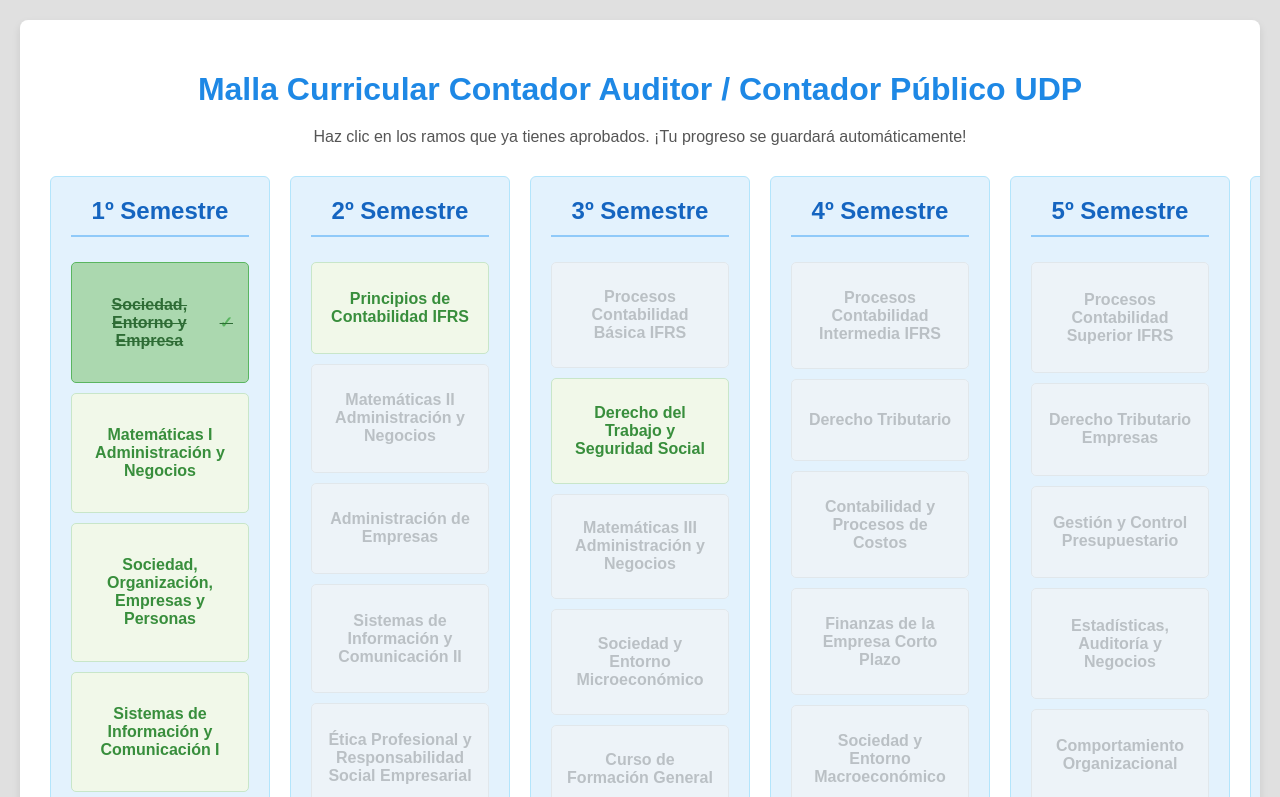
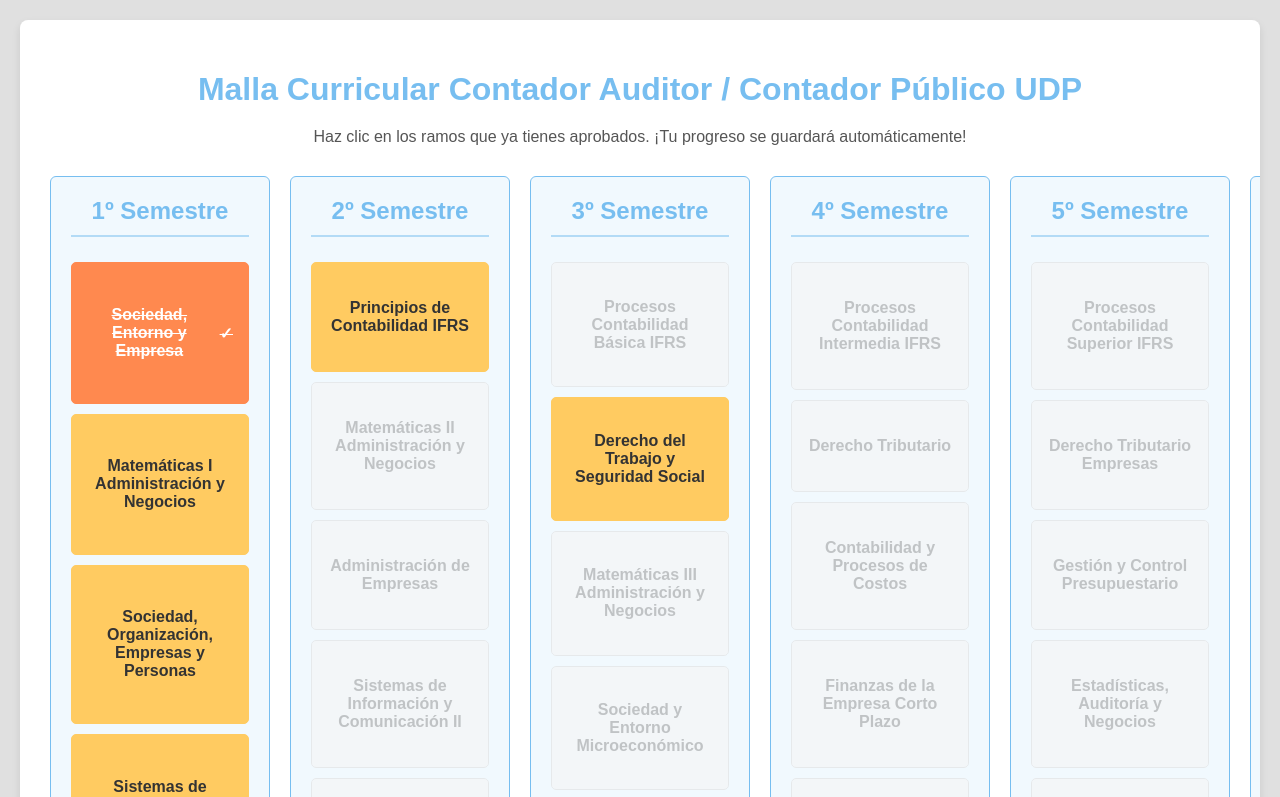
Before and after one commit to HectorSSJGOD/Malla-Interactiva2, a plain HTML site: page index.html in a window 1280 px wide. Both pictures are taken after a click on the element "Sociedad, Entorno y Empresa". Shown: the top 797 px of the page. Drawn offline with Linux system fonts and the light colour scheme.

Commit message:
Update style.css

```diff
--- a/style.css
+++ b/style.css
@@ -2,7 +2,7 @@
     font-family: Arial, sans-serif;
     margin: 0;
     padding: 20px;
-    background-color: #e0e0e0; /* Gris claro cálido como fondo general */
+    background-color: #e0e0e0; /* Fondo general similar al anterior */
     color: #333;
     display: flex;
     justify-content: center;
@@ -15,115 +15,116 @@
     padding: 30px;
     border-radius: 8px;
     box-shadow: 0 4px 8px rgba(0, 0, 0, 0.1);
-    max-width: 100%; /* Ajustamos el max-width para permitir la expansión horizontal */
+    max-width: 100%;
     width: 100%;
     box-sizing: border-box;
-    overflow-x: auto; /* Permite scroll horizontal si la malla es muy ancha */
+    overflow-x: auto; /* Permite scroll horizontal */
     white-space: nowrap; /* Evita que los semestres se rompan a la siguiente línea */
 }
 
-h1, h2 {
-    color: #1e88e5; /* Azul más vivo pero no fosforescente */
+h1, p {
+    color: #77BEF0; /* Azul Claro Vibrante para títulos principales */
     text-align: center;
     margin-bottom: 20px;
+    white-space: normal;
 }
 
 p {
-    text-align: center;
     margin-bottom: 30px;
-    color: #555; /* Gris un poco más oscuro para el texto general */
+    color: #555;
 }
 
 /* Estilos para el contenedor de la malla horizontal */
 .malla-grid-container {
     display: grid;
-    /* Define 10 columnas, una para cada semestre. Cada columna tendrá el tamaño de su contenido (min-content) o un mínimo de 250px. */
     grid-template-columns: repeat(10, minmax(220px, 1fr));
-    gap: 20px; /* Espacio entre los semestres */
-    padding-bottom: 20px; /* Espacio debajo de la malla si hay scroll */
-    min-width: fit-content; /* Asegura que el contenedor de la malla sea tan ancho como sus columnas */
+    gap: 20px;
+    padding-bottom: 20px;
+    min-width: fit-content;
+    align-items: start;
+    scroll-behavior: smooth; /* Para el desplazamiento suave */
 }
 
 .semester {
-    /* Eliminamos float y display:inline-block si los hubo antes. Grid gestiona el layout */
-    margin-bottom: 0; /* No necesitamos margen inferior entre semestres */
+    margin-bottom: 0;
     padding: 20px;
-    border: 1px solid #b3e5fc; /* Borde azul claro */
+    border: 1px solid #77BEF0; /* Borde con Azul Claro Vibrante */
     border-radius: 6px;
-    background-color: #e3f2fd; /* Fondo azul muy claro para los semestres */
-    display: flex; /* Usamos flexbox para organizar los ramos verticalmente dentro de cada semestre */
-    flex-direction: column; /* Apila los ramos verticalmente */
-    align-items: stretch; /* Estira los ramos para que tengan el mismo ancho */
-    flex-shrink: 0; /* Evita que los semestres se encojan en pantallas pequeñas */
+    background-color: rgba(119, 190, 240, 0.1); /* Fondo muy suave del azul vibrante */
+    display: flex;
+    flex-direction: column;
+    flex-shrink: 0;
+    height: 100%;
 }
 
 .semester h2 {
-    color: #1565c0; /* Azul más oscuro para el título del semestre */
+    color: #77BEF0; /* Azul Claro Vibrante para el título del semestre */
     margin-top: 0;
     margin-bottom: 25px;
-    border-bottom: 2px solid #90caf9;
+    border-bottom: 2px solid rgba(119, 190, 240, 0.5); /* Borde inferior más suave */
     padding-bottom: 10px;
-    text-align: center; /* Centramos el título del semestre */
-    white-space: normal; /* Permite que el texto del título se envuelva */
+    text-align: center;
+    white-space: normal;
 }
 
 .course {
-    background-color: #f1f8e9; /* Verde muy claro y suave como base */
-    border: 1px solid #c8e6c9; /* Borde verde claro */
+    background-color: #FFCB61; /* Naranja Suave/Amarillo Cálido como base */
+    border: 1px solid #FFCB61; /* Borde del mismo color */
     border-radius: 5px;
     padding: 15px;
-    margin-bottom: 10px; /* Margen entre ramos */
+    margin-bottom: 10px;
     cursor: pointer;
     transition: background-color 0.3s ease, border-color 0.3s ease, box-shadow 0.3s ease;
     display: flex;
     align-items: center;
     justify-content: center;
     text-align: center;
-    min-height: 50px;
+    min-height: 60px;
     font-weight: bold;
-    color: #388e3c; /* Verde más oscuro para el texto del ramo */
-    white-space: normal; /* Permite que el texto del ramo se envuelva en varias líneas */
-    flex-grow: 1; /* Permite que los ramos crezcan para llenar el espacio vertical si es necesario */
+    color: #333; /* Texto oscuro para contraste */
+    white-space: normal;
+    flex-grow: 1;
+    flex-shrink: 0;
 }
 
 .course:last-child {
-    margin-bottom: 0; /* Elimina el margen inferior del último ramo en un semestre */
+    margin-bottom: 0;
 }
 
 .course:hover {
-    background-color: #dcedc8; /* Verde un poco más intenso al pasar el mouse */
-    border-color: #a5d6a7;
-    box-shadow: 0 2px 4px rgba(0, 0, 0, 0.1);
+    background-color: #FFCB61; /* Se mantiene el color base */
+    border-color: #FF894F; /* Borde un poco más intenso al pasar el mouse */
+    box-shadow: 0 2px 8px rgba(0, 0, 0, 0.15); /* Sombra más pronunciada al pasar el mouse */
 }
 
-/* Nuevo estilo para ramos bloqueados */
+.course.completed {
+    background-color: #FF894F; /* Naranja Más Intenso para completado */
+    border-color: #FF894F; /* Borde del mismo color */
+    color: white; /* Texto blanco para alto contraste */
+    text-decoration: line-through;
+    opacity: 1; /* Sin transparencia */
+}
+
+.course.completed::after {
+    content: ' ✓';
+    color: white; /* Checkmark blanco para contraste */
+    font-weight: bold;
+    margin-left: 8px;
+}
+
+/* Estilo para ramos bloqueados */
 .course.locked {
     background-color: #f5f5f5; /* Un gris muy claro */
     border-color: #e0e0e0; /* Borde gris claro */
     color: #a0a0a0; /* Texto gris más claro */
-    cursor: not-allowed; /* Indica que no se puede hacer clic */
-    opacity: 0.6; /* Un poco de transparencia */
+    cursor: not-allowed;
+    opacity: 0.6;
 }
 
 .course.locked:hover {
-    background-color: #f5f5f5; /* No cambia al pasar el mouse si está bloqueado */
+    background-color: #f5f5f5;
     border-color: #e0e0e0;
-    box-shadow: none; /* Sin sombra al pasar el mouse */
-}
-
-.course.completed {
-    background-color: #a5d6a7; /* Verde más intenso para completado */
-    border-color: #4caf50; /* Verde aún más intenso */
-    color: #1b5e20; /* Verde oscuro para el texto completado */
-    text-decoration: line-through;
-    opacity: 0.9;
-}
-
-.course.completed::after {
-    content: ' ✓';
-    color: #4caf50;
-    font-weight: bold;
-    margin-left: 8px;
+    box-shadow: none;
 }
 
 #resetButton {
@@ -131,7 +132,7 @@
     width: auto;
     margin: 40px auto 0 auto;
     padding: 12px 25px;
-    background-color: #d32f2f; /* Rojo más sobrio para el botón de reset */
+    background-color: #EA5B6F; /* Rojo Coral/Rosa Intenso para el botón de reset */
     color: white;
     border: none;
     border-radius: 5px;
@@ -141,22 +142,20 @@
 }
 
 #resetButton:hover {
-    background-color: #c62828;
+    background-color: #d34a5d; /* Tono ligeramente más oscuro al pasar el mouse */
     transform: translateY(-2px);
 }
 
-/* --- ESTILOS RESPONSIVOS PARA PANTALLAS PEQUEÑAS --- */
+/* --- ESTILOS RESPONSIVOS --- */
 @media (max-width: 1200px) {
-    /* Para pantallas más pequeñas, ajustamos el tamaño mínimo de las columnas */
     .malla-grid-container {
-        grid-template-columns: repeat(10, minmax(200px, 1fr)); /* Reduce el min-width */
+        grid-template-columns: repeat(10, minmax(200px, 1fr));
     }
 }
 
 @media (max-width: 992px) {
-    /* En tablets, hacemos que se muestren menos semestres por fila y el resto se haga scroll */
     .malla-grid-container {
-        grid-template-columns: repeat(10, minmax(180px, 1fr)); /* Reduce aún más el min-width */
+        grid-template-columns: repeat(10, minmax(180px, 1fr));
     }
     .container {
         padding: 20px;
@@ -164,22 +163,22 @@
 }
 
 @media (max-width: 768px) {
-    /* En móviles o pantallas pequeñas, volvemos a la disposición vertical */
     .container {
         padding: 15px;
-        overflow-x: hidden; /* Ocultamos el scroll horizontal en vertical */
-        white-space: normal; /* Permitimos que el texto se envuelva */
+        overflow-x: hidden;
+        white-space: normal;
     }
     .malla-grid-container {
-        display: block; /* Volvemos a un display de bloque normal para los semestres */
-        grid-template-columns: 1fr; /* Una columna para que vuelvan a apilarse */
-        gap: 0; /* Sin gap */
-        min-width: auto; /* Sin min-width */
+        display: block;
+        grid-template-columns: 1fr;
+        gap: 0;
+        min-width: auto;
         padding-bottom: 0;
     }
     .semester {
-        margin-bottom: 30px; /* Margen entre semestres apilados */
-        flex-shrink: 1; /* Permite que los semestres se encojan de nuevo */
+        margin-bottom: 30px;
+        flex-shrink: 1;
+        height: auto;
     }
     .semester:last-child {
         margin-bottom: 0;
@@ -207,6 +206,7 @@
     }
     .course {
         padding: 10px;
+        min-height: 50px;
         font-size: 0.9em;
     }
     #resetButton {
```
